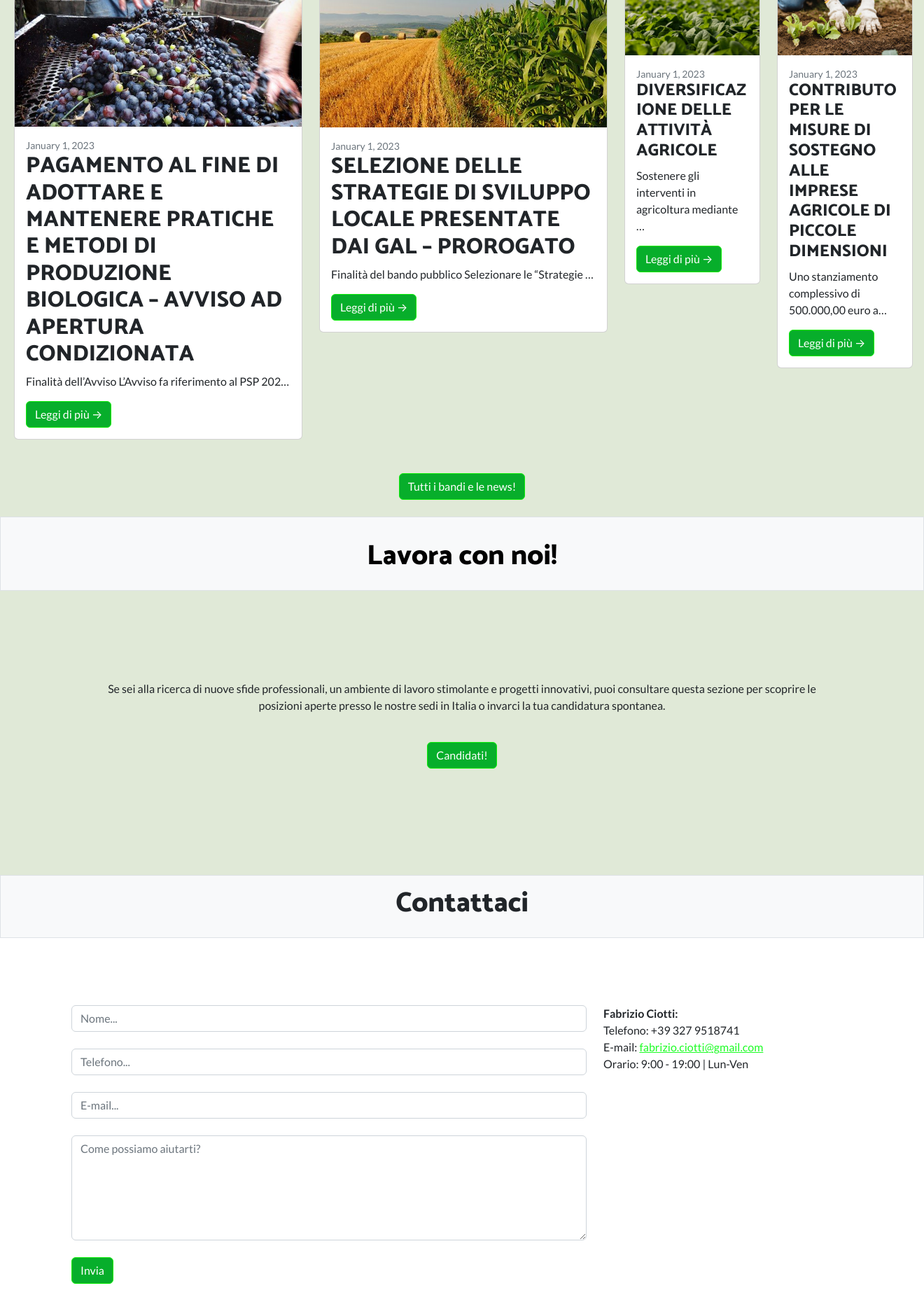
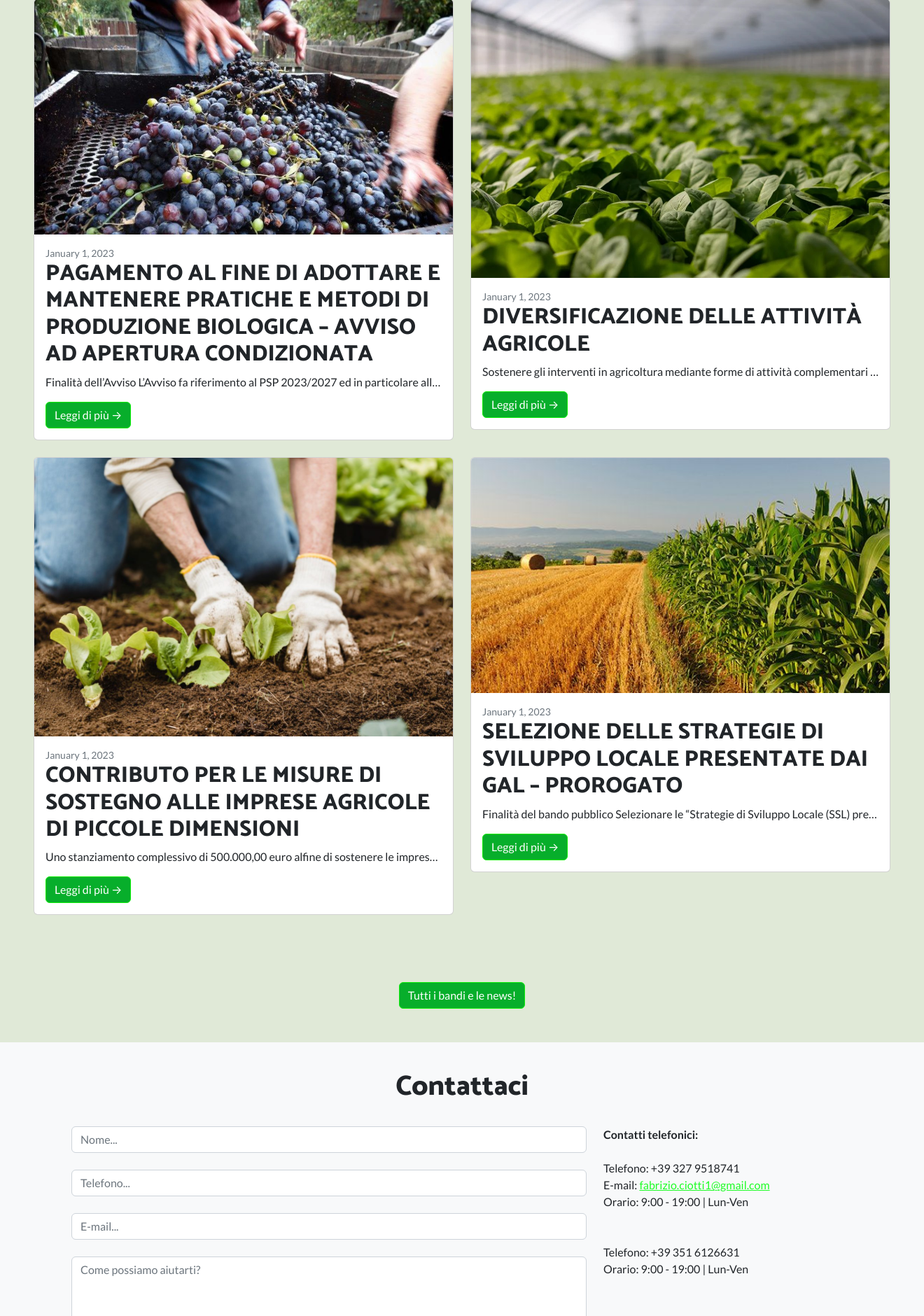
Before and after one commit to Filippo1618/mesopotamia, a Django app: page / in a window 1320 px wide; the page is wider, and only the part inside the window is pictured. Shown: the part 2760-4640 px from the top of that part at 70% size. Run offline with Django 4.2, Linux system fonts and the light colour scheme; data comes from the database, SQL or seed files in the repository; some libraries are stand-ins or nearby versions.

Commit message:
eliminazione lavora con noi, aggiornamento servizi

```diff
--- a/studio_agronomico/templates/studio_agronomico/index.html
+++ b/studio_agronomico/templates/studio_agronomico/index.html
@@ -14,7 +14,7 @@
       />
       <div class="container-full-width w centered">
         <h1>
-          Studio AgriPro
+          SISAN
         </h1>
         <h3>Coltiviamo insieme un futuro migliore</h3>
       </div>
@@ -37,7 +37,7 @@
       <h1 class="text-center p-3">Chi siamo</h1>
       <div class="col-md-8 col-sm-6 pt-4 pb-5">
         <p>Il nostro obiettivo primario è colmare il divario di fiducia tra imprenditori e professionisti, costruendo un rapporto interdisciplinare che permetta di ottimizzare e valutare ogni aspetto di un'azienda agricola. Ci impegnamo a creare relazioni di connessione profonde e significative, contribuendo in modo tangibile al successo delle aziende agricole con cui collaboriamo.(!)</p>
-        <p>In quanto agricoltori in prima persona, comprendiamo le sfide e le esigenze specifiche delle diverse aziende agricole. Vogliamo condividiere le nostre competenze e conoscenze, oltre a mettere a disposizione i nostri strumenti, al fine di migliorare la produttività e la redditività delle aziende agricole con cui lavoriamo.(!)</p>
+        <p>Comprendiamo le sfide e le esigenze specifiche delle diverse aziende agricole. Vogliamo condividiere le nostre competenze e conoscenze, oltre a mettere a disposizione i nostri strumenti, al fine di migliorare la produttività e la redditività delle aziende agricole con cui lavoriamo.(!)</p>
         <p>Come ti aiutiamo? Ti offriamo l'opportunità di accedere alle informazioni più aggiornate del settore agricolo, inclusi i finanziamenti disponibili del settore agricolo (!). Inoltre, ti supportiamo nel collegare in modo completo la tua impresa agricola con tutte le figure professionali indispensabili per il raggiungimento dei tuoi obiettivi. Siamo qui per facilitare queste connessioni cruciali, creando un ambiente in cui le aziende agricole possono prosperare e crescere in modo sostenibile.</p>
         <!--Siamo una società di servizi costituita da una network di professionisti tra agronomi, geometri, architetti e imprenditori agricoli. Il nostro obiettivo primario è colmare il divario di fiducia tra imprenditori e professionisti. In quanto agricoltori in prima persona capiamo le necessità delle varie aziende agricole. <br> Vogliamo mettere a disposizione i nostri strumenti e le nostre conoscienze per far migliorare produttivamente e redditivamente le aziende che collaborano con noi.</p>
         <h4>Vantaggi:</h4>
@@ -174,41 +174,43 @@
     <!-- Aggiungi altre righe se necessario -->
 </section>
 
-
 <!-- NEWS -->
 <section id="news">
   <!-- Contenitore con margine top bot e sfondo verdino -->
-  <div class="pt-5 lg-background">
+  <div class="pt-5 pb-4 lg-background">
     <h1 class="text-center pb-5">Bandi & News</h1>
     <!-- Prima Riga che contiene tutto -->
-    <div class="row ms-2 me-1">
       <!-- Colonna 1 variabile -->
-      <div class="col-lg-8 col-md-8 col-sm-12">
         <!-- Riga 1 Fissa -->
-        <div class="row">
-          {% for newPost in newPosts %}
+        <div class="row p-5">
+          {% for post in posts %}
           <!-- Due colonne sempre a meta della Riga 1 -->
           <div class="col-lg-6 col-md-6 col-sm-12">
             <div class="card mb-4">
-                <a href="{% url 'blogpost_detail' id=newPost.id %}">
-                    {% if newPost.image %}
-                    <img class="card-img-top" src="{{newPost.image.url}}" alt="..." />
+                <a href="{% url 'blogpost_detail' id=post.id %}">
+                    {% if post.image %}
+                    <img class="card-img-top" src="{{post.image.url}}" alt="..." />
                     {% else %}
                     <img class="card-img-top" src="https://dummyimage.com/850x350/dee2e6/6c757d.jpg" alt="..." />
                     {% endif %}
                 </a>
                 <div class="card-body">
                     <div class="small text-muted">January 1, 2023</div>
-                    <h2 class="card-title">{{newPost.title}}</h2>
-                    <p class="card-text truncate-text">{{newPost.desc|truncatechars:200}}</p>
-                    <a class="btn btn-primary" href="{% url 'blogpost_detail' id=newPost.id %}">Leggi di più →</a>
+                    <h2 class="card-title">{{post.title}}</h2>
+                    <p class="card-text truncate-text">{{post.desc|truncatechars:200}}</p>
+                    <a class="btn btn-primary" href="{% url 'blogpost_detail' id=post.id %}">Leggi di più →</a>
                 </div>
             </div>
           </div>
           {% endfor %}
         </div>
+        <div class="text-center">
+          <a href="{% url 'news' %}" class="btn btn-primary m-4 center">Tutti i bandi e le news!</a>
+
+        </div>
+
       </div>
-
+      <!--
       <div class="col-lg-4 col-md-4 col-sm-12">
         <div class="row">
           {% for post in posts %}
@@ -223,7 +225,7 @@
               </a>
               <div class="card-body">
                 <div class="small text-muted truncate-text-container">January 1, 2023</div>
-                <h2 class="card-title h4 ">{{post.title}}</h2>
+                <h4 class="card-title ">{{post.title}}</h4>
                 <p class="card-text">{{post.desc|truncatechars:50}}</p>
                 <a class="btn btn-primary" href="{% url 'blogpost_detail' id=post.id %}">Leggi di più →</a>
               </div>
@@ -232,16 +234,10 @@
           {% endfor %}
         </div>
       </div>
-    </div>
-    <div class="container-full-width">
-      <a href="{% url 'news' %}" class="btn btn-primary m-4">Tutti i bandi e le news!</a>
-
-    </div>
-  </div>
-
+         -->
 </section>
 
-<!-- LAVORA CON NOI -->
+<!-- LAVORA CON NOI
 <section id="lavora_con_noi">
 
   <div class="container-full-width">
@@ -258,17 +254,15 @@
   </div>
 
 </section>
+-->
 
 <!-- CONTATTI-->
 <section id="contattaci">
-    <header class="bg-light border">
-      <div class="container">
-        <h1 class="text-center p-3">Contattaci</h1>
-      </div>
-    </header>
-    <div id="sectionImg" class="pt-5">
+    <div id="sectionImg" class="pt-3 bg-light">
+      <h1 class="text-center p-4 ">Contattaci</h1>
+
     <div class="container">
-        <div class="row py-5">
+        <div class="row pb-5">
             <div class="col-md-8">
                 <form action="/post" method="post">
                     <input class="form-control" name="name" placeholder="Nome..." /><br />
@@ -279,12 +273,17 @@
                 </form>
             </div>
             <div class="col-md-4">
-                <b>Fabrizio Ciotti:</b> <br />
+                <b>Contatti telefonici:</b> <br />
+                <br />
                 Telefono: +39 327 9518741 <br />
-                E-mail: <a href="mailto:fabrizio.ciotti@gmail.com">fabrizio.ciotti@gmail.com</a><br />
+                E-mail: <a href="mailto:fabrizio.ciotti1@gmail.com">fabrizio.ciotti1@gmail.com</a><br />
                 Orario: 9:00 - 19:00 | Lun-Ven <br />
 
                 <br /><br />
+
+                Telefono: +39 351 6126631 <br />
+                Orario: 9:00 - 19:00 | Lun-Ven <br />
+
 
                 <!--<b>Matteo Marchetti:</b> <br />
                 Telefono: +39 328 9081775 <br />
--- a/studio_agronomico/templates/studio_agronomico/servizi_agricoltura.html
+++ b/studio_agronomico/templates/studio_agronomico/servizi_agricoltura.html
@@ -13,7 +13,7 @@
       />
       <div class="container-full-width w centered">
         <h1>
-          AgriPro Consulting
+          SISAN
         </h1>
         <h3>Coltiviamo insieme un futuro mi gliore</h3>
       </div>
@@ -30,11 +30,7 @@
         <li>PSR e pratiche finanziamento</li>
         <li>Relazioni agronomiche</li>
         <li>PUA - Piani utilizzazione agronomici e aziendali</li>
-        <li>Perizie e stime</li>
-        <li>Stime dei danni</li>
         <li>Gestione aziende agricole</li>
-        <li>Stesura contratti agrari</li>
-        <li>Espropri, successioni e compravendite</li>
         <li>Certificato IAP e CD</li>
         <li>Progettazione ed elaborazione grafici</li>
         <li>Consulenza PAC</li>
--- a/studio_agronomico/templates/studio_agronomico/servizi_ambiente.html
+++ b/studio_agronomico/templates/studio_agronomico/servizi_ambiente.html
@@ -13,7 +13,7 @@
       />
       <div class="container-full-width w centered">
         <h1>
-          AgriPro Consulting
+          SISAN
         </h1>
         <h3>Coltiviamo insieme un futuro mi gliore</h3>
       </div>
@@ -30,10 +30,11 @@
         <li>VIA - Valutazione impatto ambientale</li>
         <li>AIA - Autorizzazione integrata ambientale</li>
         <li>VAS - Valutazione ambientale strategica</li>
-        <li>Pratiche emissioni allevamenti</li>
         <li>Valutazione incidenza</li>
         <li>Autorizzazioni attingimento pozzi irrigui</li>
+        <li>Comunicazione di spandimenti reflui zootecnici</li>
         <li>Spandimento reflui zootecnici</li>
+
       </ul>
       <a class="btn btn-primary" href="{% url 'index' %}#servizi">Torna alla HomePage →</a>
 
--- a/studio_agronomico/templates/studio_agronomico/servizi_certificazione.html
+++ b/studio_agronomico/templates/studio_agronomico/servizi_certificazione.html
@@ -13,7 +13,7 @@
       />
       <div class="container-full-width w centered">
         <h1>
-          AgriPro Consulting
+          SISAN
         </h1>
         <h3>Coltiviamo insieme un futuro mi gliore</h3>
       </div>
--- a/studio_agronomico/templates/studio_agronomico/servizi_verde.html
+++ b/studio_agronomico/templates/studio_agronomico/servizi_verde.html
@@ -13,7 +13,7 @@
       />
       <div class="container-full-width w centered">
         <h1>
-          AgriPro Consulting
+          SISAN
         </h1>
         <h3>Coltiviamo insieme un futuro migliore</h3>
       </div>
@@ -32,7 +32,6 @@
         <li>Valutazione stabilità alberature (GESTIONE RISCHIO)</li>
         <li>Consulenze manutenzione verde </li>
         <li>Progetti tappeti erbosi sportivi e ornamentali </li>
-        <li>Certificatione energetica (APE) </li>
       </ul>
       <a class="btn btn-primary" href="{% url 'index' %}#servizi">Torna alla HomePage →</a>
 
--- a/studio_agronomico/views.py
+++ b/studio_agronomico/views.py
@@ -17,12 +17,9 @@ def index(request):
     template = loader.get_template('studio_agronomico/index.html')
 
     #recupero i post in evidenza e no
-    posts = BlogPost.objects.filter(new=False)[:4]
-    newPosts = BlogPost.objects.filter(new=True)[:2]
-
+    posts = BlogPost.objects.all()
     context = {
             'posts' : posts,
-            'newPosts' : newPosts
         }
 
     return HttpResponse( template.render(context, request))
--- a/templates/navbar.html
+++ b/templates/navbar.html
@@ -3,7 +3,7 @@
 <nav class="navbar navbar-expand-lg navbar-dark navbar-custom my-navbar fixed-top mb-5" style="background: transparent;">
     <div class="container-fluid px-5">
         <div class="d-md-flex align-items-center">
-            <a class="navbar-brand" href="#page-top">Studio AgriPro</a>
+            <a class="navbar-brand" href="#page-top">SISAN</a>
         </div>
         <button class="navbar-toggler" type="button" data-bs-toggle="collapse" data-bs-target="#navbarResponsive" aria-controls="navbarResponsive" aria-expanded="false" aria-label="Toggle navigation"><span class="navbar-toggler-icon"></span></button>
         <div class="container-full-width centered collapse navbar-collapse" id="navbarResponsive">
@@ -12,7 +12,7 @@
                 <li class="nav-item"><a class="nav-link" href="#chi_siamo" data-section="chi_siamo" data-url="{% url 'index' %}#chi_siamo">Chi siamo</a></li>
                 <li class="nav-item"><a class="nav-link" href="#servizi" data-section="servizi" data-url="{% url 'index' %}#servizi" >Servizi</a></li>
                 <li class="nav-item"><a class="nav-link" href="#news" data-section="news" data-url="{% url 'index' %}#news" >News</a></li>
-                <li class="nav-item"><a class="nav-link" href="#lavora_con_noi" data-section="lavora_con_noi" data-url="{% url 'index' %}#lavora_con_noi" >Lavora con noi</a></li>
+                <!--<li class="nav-item"><a class="nav-link" href="#lavora_con_noi" data-section="lavora_con_noi" data-url="{% url 'index' %}#lavora_con_noi" >Lavora con noi</a></li>-->
                 <li class="nav-item"><a class="nav-link" href="#contattaci" data-section="contattaci" data-url="{% url 'index' %}#contatti">Contattaci</a></li>
                 <!-- <li class="nav-item"><a class="nav-link" href="{% url 'login'%}">LogIn</a></li> -->
                 <!-- <li class="nav-item"><a class="nav-link" href="{% url 'registrazione' %}">Registrati</a></li> -->
```
Also changed, not shown: studio_agronomico/templates/studio_agronomico/blogpost_detail.html (+4 -100 lines), studio_agronomico/templates/studio_agronomico/servizi_attivita.html (+4 -3 lines), studio_agronomico/templates/studio_agronomico/servizi_economici.html (+5 -5 lines).
